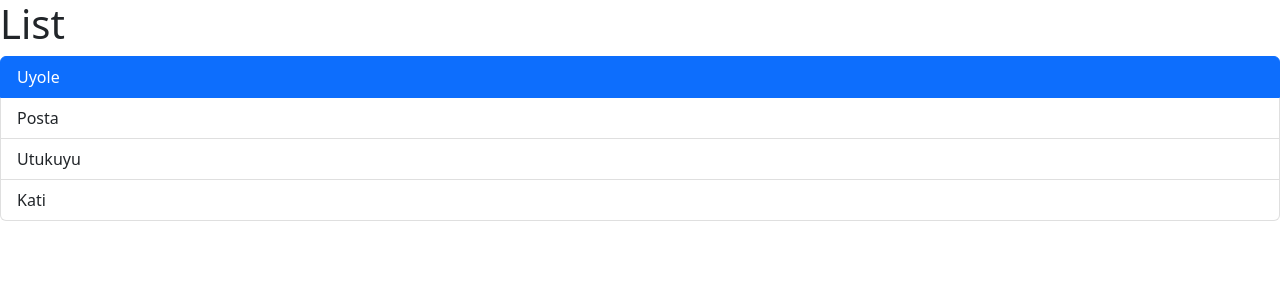
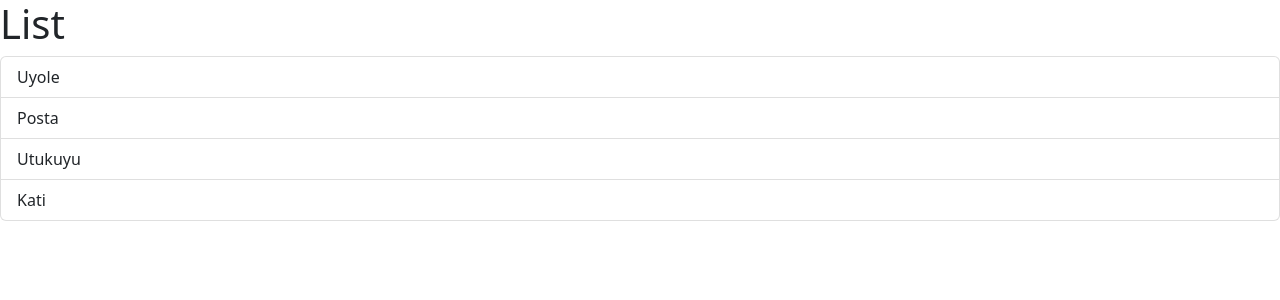
Before and after one commit to harshbix/react-app, a React (Vite) app: page / in a window 1280 px wide. Shown: the top 300 px of the page. Built offline with nearby package versions, Linux system fonts and the light colour scheme.

Commit message:
Update ListGroup.tsx

```diff
--- a/src/components/ListGroup.tsx
+++ b/src/components/ListGroup.tsx
@@ -1,6 +1,8 @@
+import { useState } from "react";
+
 const ListGroup = () => {
   let items = ["Uyole", "Posta", "Utukuyu", "Kati"];
-  let selectedIndex = 0;
+  const [selectedIndex, setSelectedIndex] = useState(-1);
   return (
     <>
       <h1>List</h1>
@@ -8,7 +10,7 @@ const ListGroup = () => {
         {items.length === 0 && <h2>No item here!</h2>}
         {items.map((item,index) => (
           <li className={selectedIndex === index ? 'list-group-item active' : 'list-group-item'} key={item}
-          onClick={() => selectedIndex = index}>
+          onClick={() => setSelectedIndex(index)}>
             {item}
           </li>
         ))}
```
